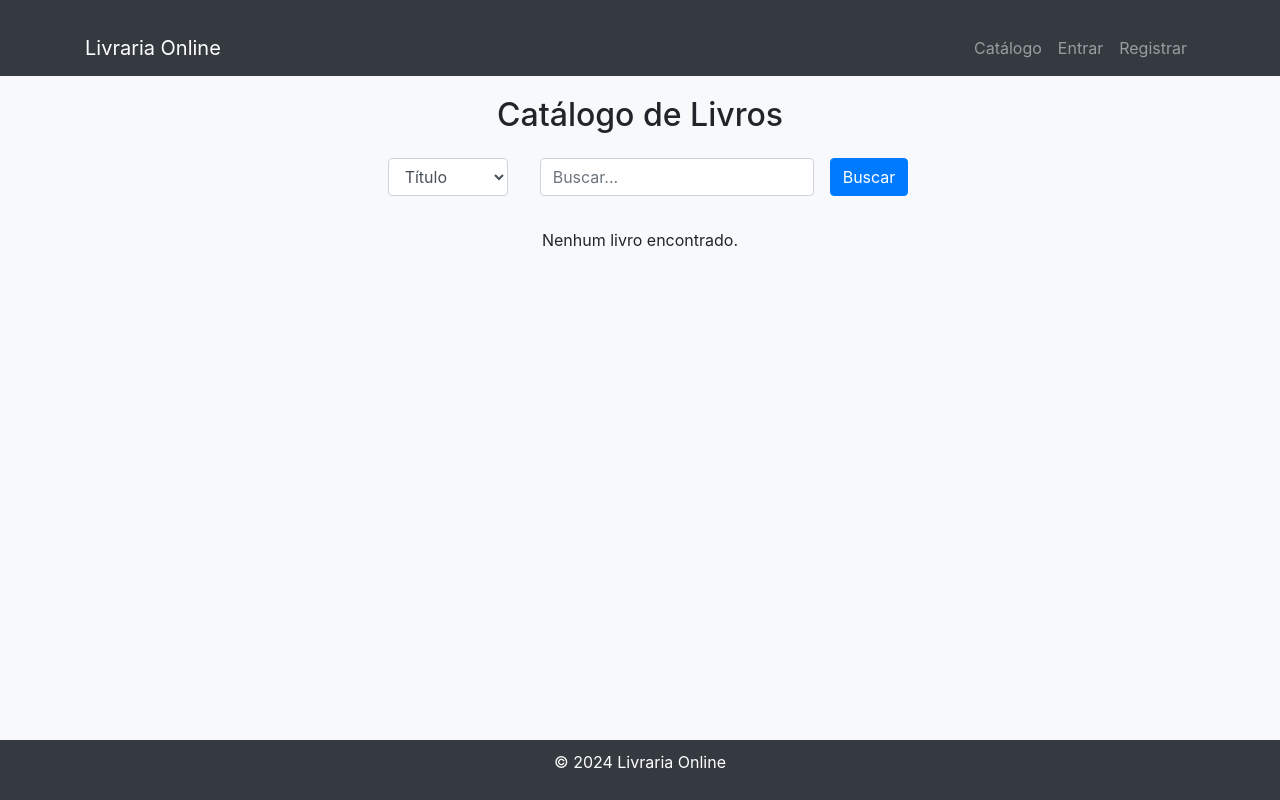
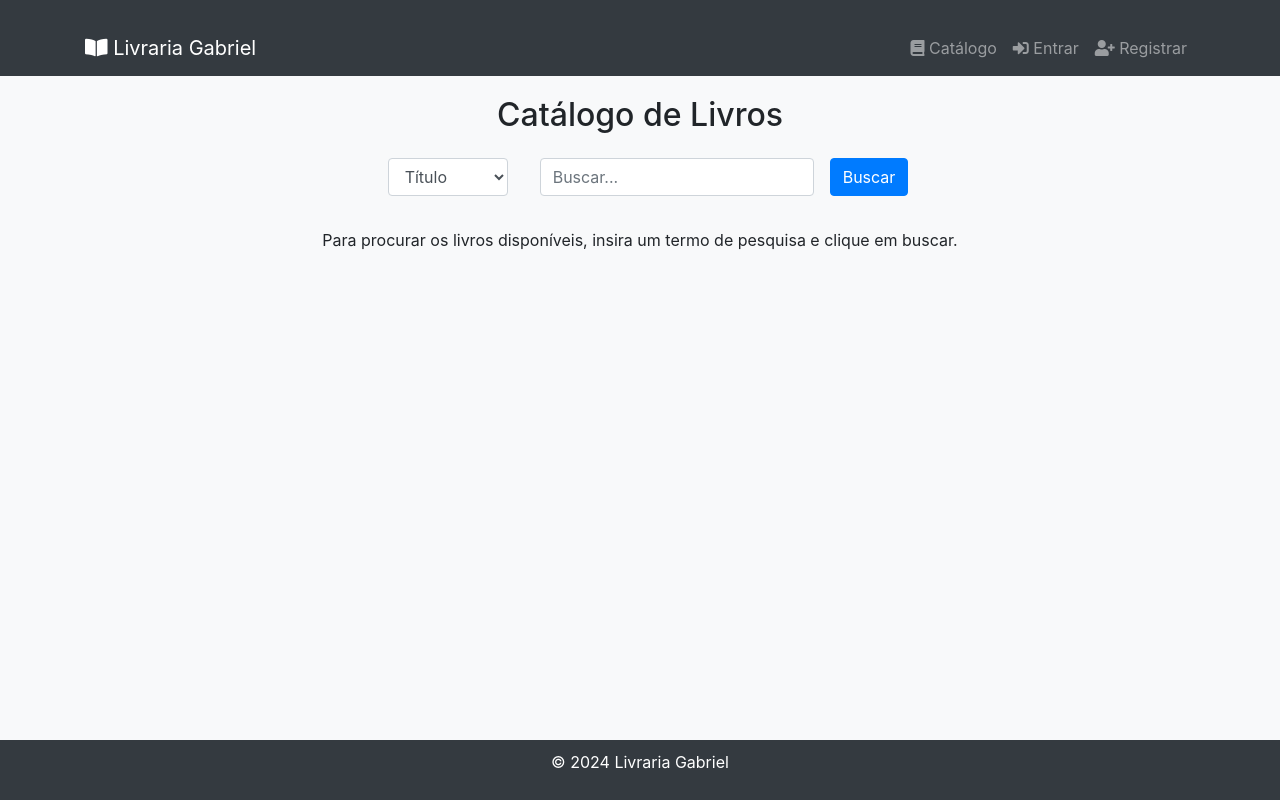
Before and after one commit to GabrielViniciusLCM/Projeto-Livraria, a Django app: page /catalogo/buscar-livros/ in a window 1280 px wide. Run offline with Django 5.2, Linux system fonts and the light colour scheme; some libraries are stand-ins or nearby versions.

Commit message:
feat: adição de icones no navbar e validações na pesquisa

```diff
--- a/livraria/catalogo/templates/catalogo/base.html
+++ b/livraria/catalogo/templates/catalogo/base.html
@@ -6,6 +6,8 @@
         <title>Livraria Online</title>
         <!-- Bootstrap CSS -->
         <link href="https://stackpath.bootstrapcdn.com/bootstrap/4.5.2/css/bootstrap.min.css" rel="stylesheet">
+        <!-- Font Awesome -->
+        <link rel="stylesheet" href="https://cdnjs.cloudflare.com/ajax/libs/font-awesome/5.15.4/css/all.min.css">
         <!-- Custom CSS -->
         <style>
             body {
@@ -31,37 +33,63 @@
             }
         </style>
     </head>
+
 <body>
     <header>
         <nav class="navbar navbar-expand-lg navbar-dark bg-dark">
             <div class="container">
-                <a class="navbar-brand" href="{% url 'buscar_livros' %}">Livraria Online</a>
+                <a class="navbar-brand" href="{% url 'buscar_livros' %}">
+                    <i class="fas fa-book-open"></i> Livraria Gabriel</a>
                 <button class="navbar-toggler" type="button" data-toggle="collapse" data-target="#navbarNav" aria-controls="navbarNav" aria-expanded="false" aria-label="Toggle navigation">
                     <span class="navbar-toggler-icon"></span>
                 </button>
                 <div class="collapse navbar-collapse" id="navbarNav">
                     <ul class="navbar-nav ml-auto">
-                        <li class="nav-item"><a class="nav-link" href="{% url 'buscar_livros' %}">Catálogo</a></li>
+                        <li class="nav-item">
+                            <a class="nav-link" href="{% url 'buscar_livros' %}">
+                                <i class="fas fa-book"></i> Catálogo
+                            </a>
+                        </li>
                         {% if request.user.is_authenticated %}
-                            <li class="nav-item"><a class="nav-link" href="{% url 'ver_carrinho' %}">Carrinho</a></li>
-                            <li class="nav-item"><a class="nav-link" href="{% url 'historico_compras' %}">Histórico de Compras</a></li>
-                            <li class="nav-item"><a class="nav-link" href="{% url 'logout' %}">Sair</a></li>
+                            <li class="nav-item">
+                                <a class="nav-link" href="{% url 'ver_carrinho' %}">
+                                    <i class="fas fa-shopping-cart"></i> Carrinho
+                                </a>
+                            </li>
+                            <li class="nav-item">
+                                <a class="nav-link" href="{% url 'historico_compras' %}">
+                                    <i class="fas fa-history"></i> Histórico de Compras
+                                </a>
+                            </li>
+                            <li class="nav-item">
+                                <a class="nav-link" href="{% url 'logout' %}">
+                                    <i class="fas fa-sign-out-alt"></i> Sair
+                                </a>
+                            </li>
                         {% else %}
-                            <li class="nav-item"><a class="nav-link" href="{% url 'login' %}">Entrar</a></li>
-                            <li class="nav-item"><a class="nav-link" href="{% url 'registro' %}">Registrar</a></li>
+                            <li class="nav-item">
+                                <a class="nav-link" href="{% url 'login' %}">
+                                    <i class="fas fa-sign-in-alt"></i> Entrar
+                                </a>
+                            </li>
+                            <li class="nav-item">
+                                <a class="nav-link" href="{% url 'registro' %}">
+                                    <i class="fas fa-user-plus"></i> Registrar
+                                </a>
+                            </li>
                         {% endif %}
                     </ul>
                 </div>
             </div>
         </nav>
     </header>
+
     <main class="container">
         {% block content %}
-        <!-- Conteúdo das páginas será inserido aqui -->
         {% endblock %}
     </main>
     <footer>
-        <p>&copy; 2024 Livraria Online</p>
+        <p>&copy; 2024 Livraria Gabriel</p>
     </footer>
 
     <!-- Bootstrap JS and dependencies -->
--- a/livraria/catalogo/templates/catalogo/carrinho.html
+++ b/livraria/catalogo/templates/catalogo/carrinho.html
@@ -26,7 +26,7 @@
             {% endfor %}
         </tbody>
     </table>
-
+    <br/><br/>
     <div class="text-right">
         <a href="{% url 'buscar_livros' %}" class="btn btn-secondary">Voltar ao Catálogo</a>
         <a href="{% url 'finalizar_compra' %}" class="btn btn-primary">Finalizar Compra</a>
--- a/livraria/catalogo/templates/catalogo/historico_pdf.html
+++ b/livraria/catalogo/templates/catalogo/historico_pdf.html
@@ -71,6 +71,7 @@
 </head>
 <body>
     <h1>Histórico de Compras</h1>
+    <p><strong>Usuário:</strong> {{ pedidos.first.usuario.username }}</p>
     {% if pedidos %}
         <table>
             <tr>
@@ -96,5 +97,6 @@
     {% else %}
         <p>Você ainda não realizou nenhuma compra.</p>
     {% endif %}
+    <p class="copyright">© 2024 Livraria Gabriel</p>
 </body>
 </html>
--- a/livraria/catalogo/templates/catalogo/lista_livros.html
+++ b/livraria/catalogo/templates/catalogo/lista_livros.html
@@ -11,12 +11,14 @@
         </select>
     </div>
     <div class="form-group mx-sm-3 mb-2">
-        <input type="text" class="form-control" name="query" placeholder="Buscar...">
+        <input type="text" class="form-control" name="query" placeholder="Buscar..." value="{{ query }}">
     </div>
     <button type="submit" class="btn btn-primary mb-2">Buscar</button>
 </form>
 
-{% if livros %}
+{% if not query %}
+    <p class="text-center">Para procurar os livros disponíveis, insira um termo de pesquisa e clique em buscar.</p>
+{% elif livros %}
     <div class="row">
         {% for livro in livros %}
         <div class="col-md-4">
--- a/livraria/catalogo/views.py
+++ b/livraria/catalogo/views.py
@@ -19,7 +19,7 @@ def buscar_livros(request):
 
     # Se não houver uma consulta, não busque livros e retorne uma lista vazia.
     if not query:
-        return render(request, 'catalogo/lista_livros.html', {'livros': []})
+        return render(request, 'catalogo/lista_livros.html', {'livros': [], 'query': query})
 
     # Construção da URL com base no filtro selecionado
     if filtro == 'categoria':
@@ -33,8 +33,7 @@ def buscar_livros(request):
     dados = response.json()
     livros = dados.get('items', [])
 
-    return render(request, 'catalogo/lista_livros.html', {'livros': livros})
-
+    return render(request, 'catalogo/lista_livros.html', {'livros': livros, 'query': query})
 
 def detalhes_livro(request, livro_id):
     url = f'https://www.googleapis.com/books/v1/volumes/{livro_id}'
```
Lines whose indentation alone changed are shown as unchanged.
